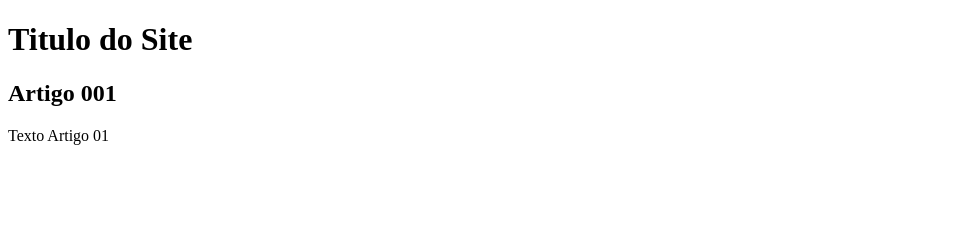
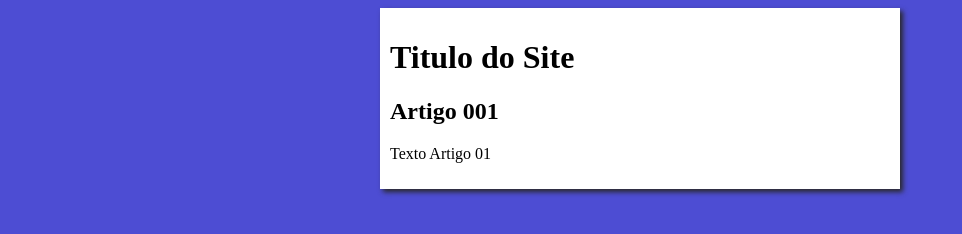
Before and after one commit to ForeverFloripa/projeto-site, a plain HTML site: page index.html in a window 1280 px wide. Shown: the whole page, without its empty margins (0-962 px from the left). Drawn offline with Linux system fonts and the light colour scheme.

Commit message:
iniciei o design

```diff
--- /dev/null
+++ b/estilos/style.css
@@ -0,0 +1,20 @@
+*{
+font-family:Arial, Helvetica, sans-serif
+font-size:16px
+
+}
+
+body{
+    background-color: rgb(77, 77, 211);
+}
+
+main{
+    background-color: white;
+    width: 500px;
+    margin:auto;
+    padding:10px;
+    box-shadow: 3px 3px 5px rgb(41, 40, 40);
+
+
+
+}
--- a/index.html
+++ b/index.html
@@ -5,6 +5,7 @@
     <meta charset="UTF-8">
     <meta name="viewport" content="width=device-width, initial-scale=1.0">
     <title>Titulo do Site</title>
+    <link rel="stylesheet" href="estilos/style.css">
 </head>
 
 <body>
```
